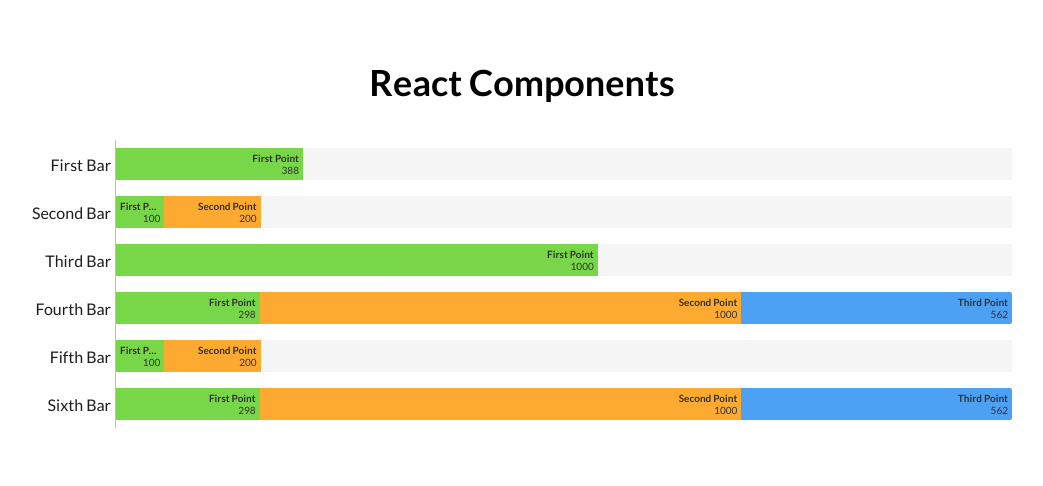
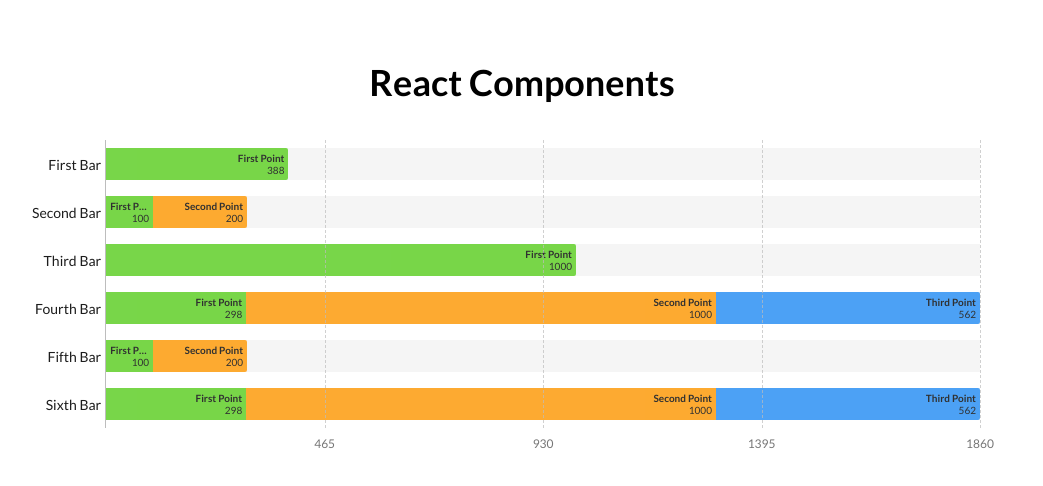
Before and after one commit to XavierEr/react-components, a React app: page / in a window 1280 px wide. Shown: the top 486 px of the page, without its empty margins (118-1161 px from the left). Built offline with nearby package versions, Linux system fonts and the light colour scheme.

Commit message:
Add steps

```diff
--- a/src/components/HorizontalBarChart/HorizontalBarChart.module.scss
+++ b/src/components/HorizontalBarChart/HorizontalBarChart.module.scss
@@ -5,6 +5,7 @@
   cursor: default;
   display: flex;
   gap: 4px;
+  padding: 0 32px 32px 0;
 
   .barLabels {
     display: flex;
@@ -22,6 +23,7 @@
 
       .barLabel {
         color: $neutral-900;
+        font-size: 14px;
       }
     }
   }
@@ -33,12 +35,12 @@
     flex-grow: 1;
     gap: 16px;
     padding: 8px 0;
+    position: relative;
 
     .barContainer {
       border-radius: 0 2px 2px 0;
       display: flex;
       height: 32px;
-      overflow: hidden;
       position: relative;
 
       .bar {
@@ -57,15 +59,19 @@
           top: 50%;
           transform: translateY(-50%);
 
-          .label {
+          > .label {
             font-weight: 600;
           }
 
-          .label,
-          .value {
+          > .label,
+          > .value {
             @include ellipsis;
             text-align: right;
           }
+        }
+
+        &:last-child {
+          border-radius: 0 2px 2px 0;
         }
 
         &.color0 {
@@ -113,5 +119,30 @@
         }
       }
     }
+
+    .step {
+      height: 100%;
+      position: absolute;
+      top: 0;
+      transform: translateX(-50%);
+
+      > .label {
+        color: $neutral-600;
+        font-size: 12px;
+        margin-top: 8px;
+        position: absolute;
+        top: 100%;
+        transform: translateX(-50%);
+      }
+
+      &::after {
+        border-left: 1px dashed rgba($color: $neutral-400, $alpha: 0.7);
+        content: "";
+        height: 100%;
+        left: 50%;
+        pointer-events: none;
+        position: absolute;
+      }
+    }
   }
 }
--- a/src/components/HorizontalBarChart/HorizontalBarChart.tsx
+++ b/src/components/HorizontalBarChart/HorizontalBarChart.tsx
@@ -1,5 +1,6 @@
 //#region Library imports
 import React, {
+  useCallback,
   useMemo,
 } from 'react';
 //#endregion
@@ -13,15 +14,23 @@ import styles from './HorizontalBarChart.module.scss';
 const HorizontalBarChart: React.FC<HorizontalBarChartProps> = ({
   bars,
   className,
+  numberOfSteps = 4,
   style,
 }): JSX.Element => {
+
+  const roundUpToNearestNumber = useCallback<(value: number, nearestNumber: number) => number>((value: number, nearestNumber: number) => {
+    return Math.ceil(value / nearestNumber) * nearestNumber;
+  }, []);
+
   const highestPoint = useMemo<number>(() => {
     if (bars.length > 0) {
       return bars.reduce<number>((accumulator, currentBar) => {
-        const sumOfPoints = currentBar.points.reduce((accumulator, currentPoint) => accumulator + currentPoint.value, 0);
+        const sumOfPoints = currentBar.points.reduce<number>((accumulator, currentPoint) => accumulator + currentPoint.value, 0);
 
         if (accumulator < sumOfPoints) {
           return sumOfPoints;
+          // return roundUpToNearestNumber(sumOfPoints, Number('1'.padEnd(sumOfPoints.toString().length, '0')));
+          // return roundUpToNearestNumber(sumOfPoints, Number('1'.padEnd(sumOfPoints.toString().length - 1, '0')));
         }
         return accumulator;
       }, 0);
@@ -33,24 +42,20 @@ const HorizontalBarChart: React.FC<HorizontalBarChartProps> = ({
     <div className={clsx(styles.container, className)} style={style}>
 
       <div className={styles.barLabels}>
-        {
-          bars.map(bar => <div>
-            <div className={styles.barLabel}>{bar.label}</div>
-          </div>)
-        }
+        {bars.map(bar => <div key={bar.label}>
+          <div className={styles.barLabel}>{bar.label}</div>
+        </div>)}
       </div >
 
       <div className={styles.barContainers}>
         {bars.map(bar => {
           return (
-            <div className={styles.barContainer}>
+            <div key={bar.label} className={styles.barContainer}>
               {bar.points.map((point, index) => {
                 const pointPercentage = point.value / highestPoint * 100;
 
                 return (
-                  <div
-                    className={clsx(styles.bar, styles[`color${index % 5}`])}
-                    style={{ width: `${pointPercentage}%` }}>
+                  <div key={point.label} className={clsx(styles.bar, styles[`color${index % 5}`])} style={{ width: `${pointPercentage}%` }}>
                     <div className={styles.labelContainer}>
                       {!!point.label ? <div className={styles.label} title={point.label}>{point.label}</div> : null}
                       <div className={styles.value} title={point.value.toString()}>{point.value}</div>
@@ -61,7 +66,18 @@ const HorizontalBarChart: React.FC<HorizontalBarChartProps> = ({
             </div>
           );
         })}
+
+        {[...Array(numberOfSteps).keys()].map((value: number) => {
+          const step = (value + 1) / numberOfSteps;
+
+          return (
+            <div key={value} className={styles.step} style={{ left: `${step * 100}%` }}>
+              <div className={styles.label}>{Math.ceil(step * highestPoint)}</div>
+            </div>
+          );
+        })}
       </div>
+
     </div >
   );
 }
--- a/src/components/HorizontalBarChart/horizontalBarChartProps.d.ts
+++ b/src/components/HorizontalBarChart/horizontalBarChartProps.d.ts
@@ -1,5 +1,6 @@
 interface HorizontalBarChartProps {
   bars: Array<{ label: string; points: Array<{ label: string; value: number; }>; }>;
   className?: string;
+  numberOfSteps?: number;
   style?: React.CSSProperties;
 }
```
